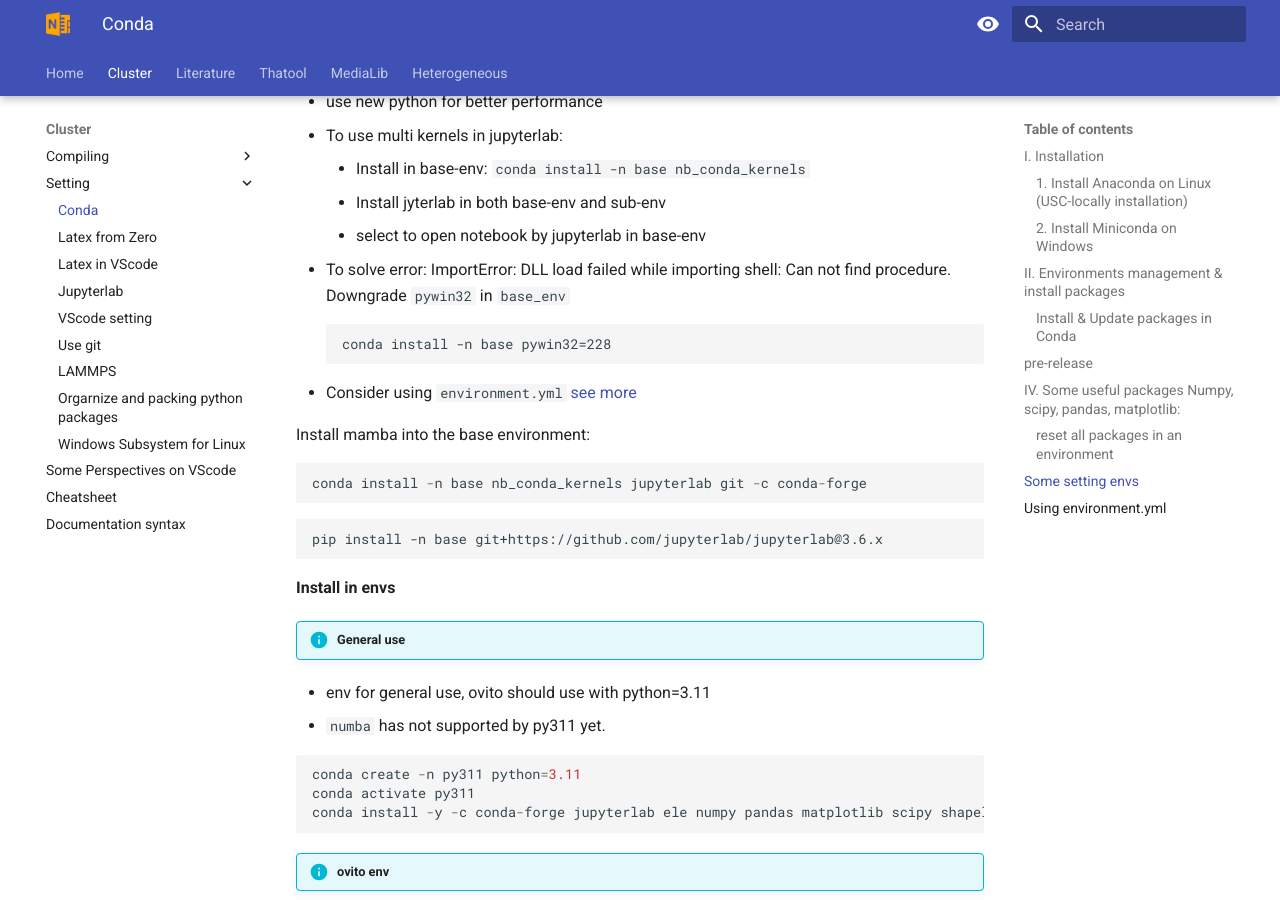
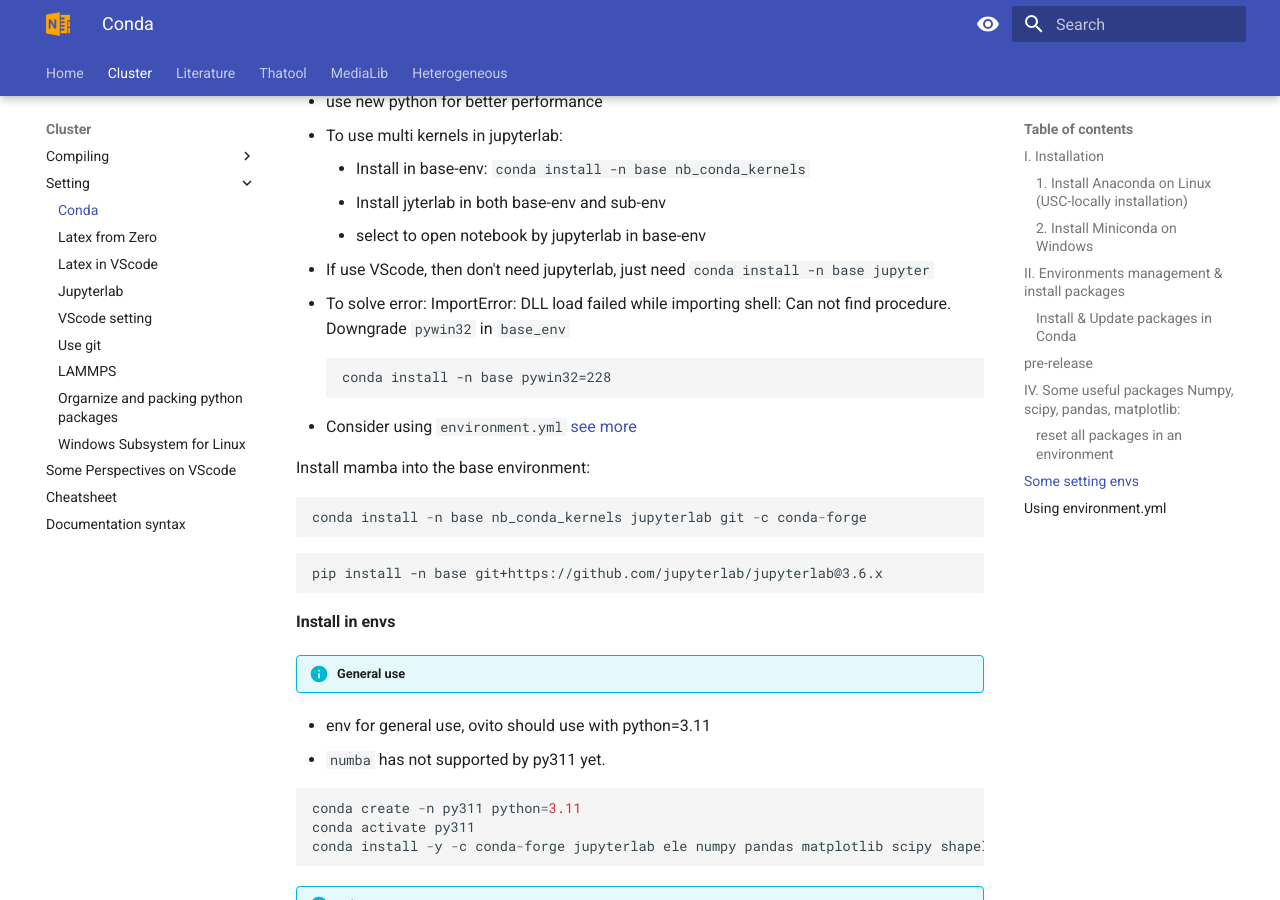
Before and after one commit to thangckt/thangckt.github.io, an MkDocs documentation site: the page built from docs/cluster/AppSetting/1_Conda.md, in a window 1280 px wide and 900 px high, scrolled down 5368 px. Built offline with MkDocs 1.6.1 and Material for MkDocs 9.7.7, drawn with Linux system fonts in a browser that asks for light colours; the version menu is left out.

Commit message:
Update 1_Conda.md

````diff
--- a/docs/cluster/AppSetting/1_Conda.md
+++ b/docs/cluster/AppSetting/1_Conda.md
@@ -258,6 +258,7 @@ conda install --revision 0
       - Install in base-env: `conda install -n base nb_conda_kernels`
       - Install jyterlab in both base-env and sub-env
       - select to open notebook by jupyterlab in base-env
+   - If use VScode, then don't need jupyterlab, just need `conda install -n base jupyter`
    - To solve error: ImportError: DLL load failed while importing shell: Can not find procedure. Downgrade `pywin32` in `base_env`
      ```
      conda install -n base pywin32=228
````
